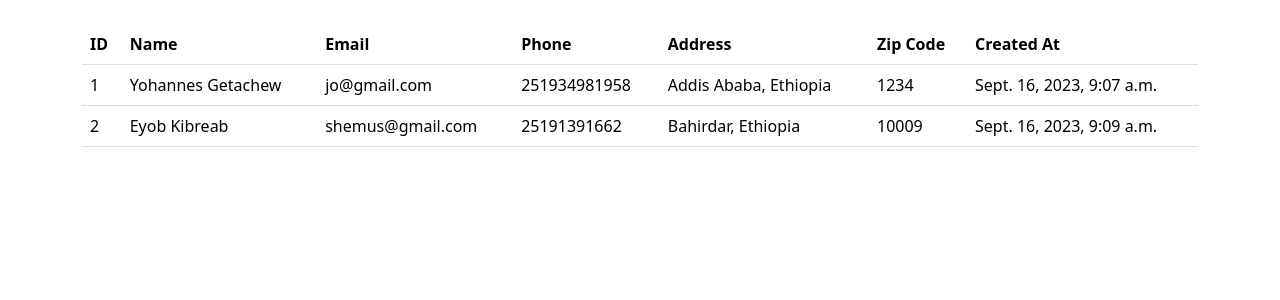
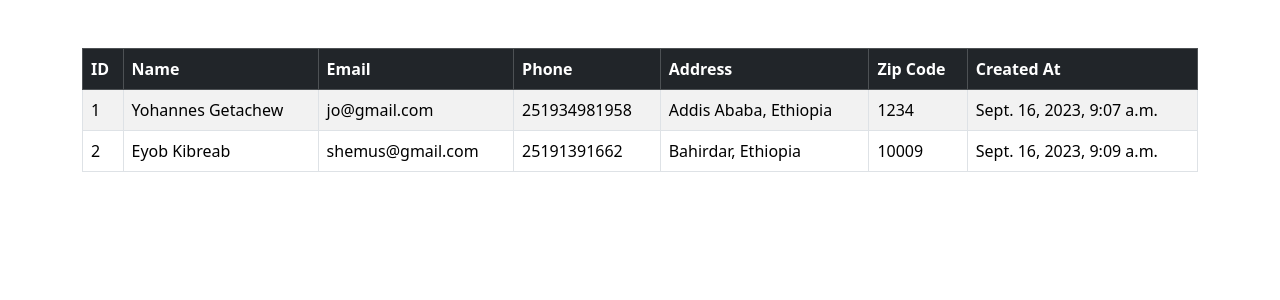
Before and after one commit to michaelgetachew-abebe/Customer-Relation-Management-App, a Django app: page / in a window 1280 px wide. Shown: the part 56-356 px from the top of the page. Run offline with Django 4.2, Linux system fonts and the light colour scheme; a user stored in the database is signed in; data comes from the database, SQL or seed files in the repository.

Commit message:
Feat(add): added a better formatting for the table

```diff
--- a/crm/crmApp/templates/home.html
+++ b/crm/crmApp/templates/home.html
@@ -2,9 +2,10 @@
 
 {% block content %}
     {% if user.is_authenticated %}
+        <br/>
         {% if records %}
-                <table class="table">
-                    <thead>
+                <table class="table table-striped table-hover table-bordered">
+                    <thead class="table-dark">
                       <tr>
                         <th scope="col">ID</th>
                         <th scope="col">Name</th>
```
